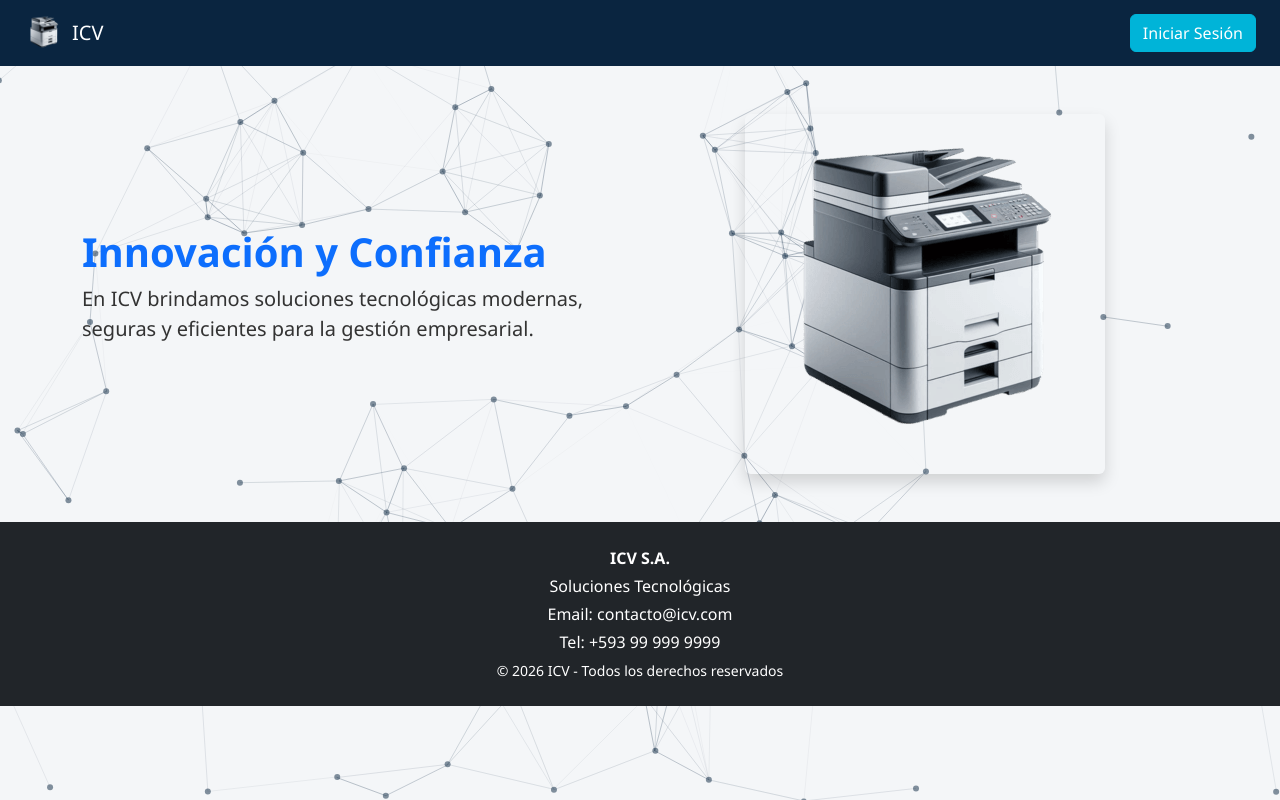
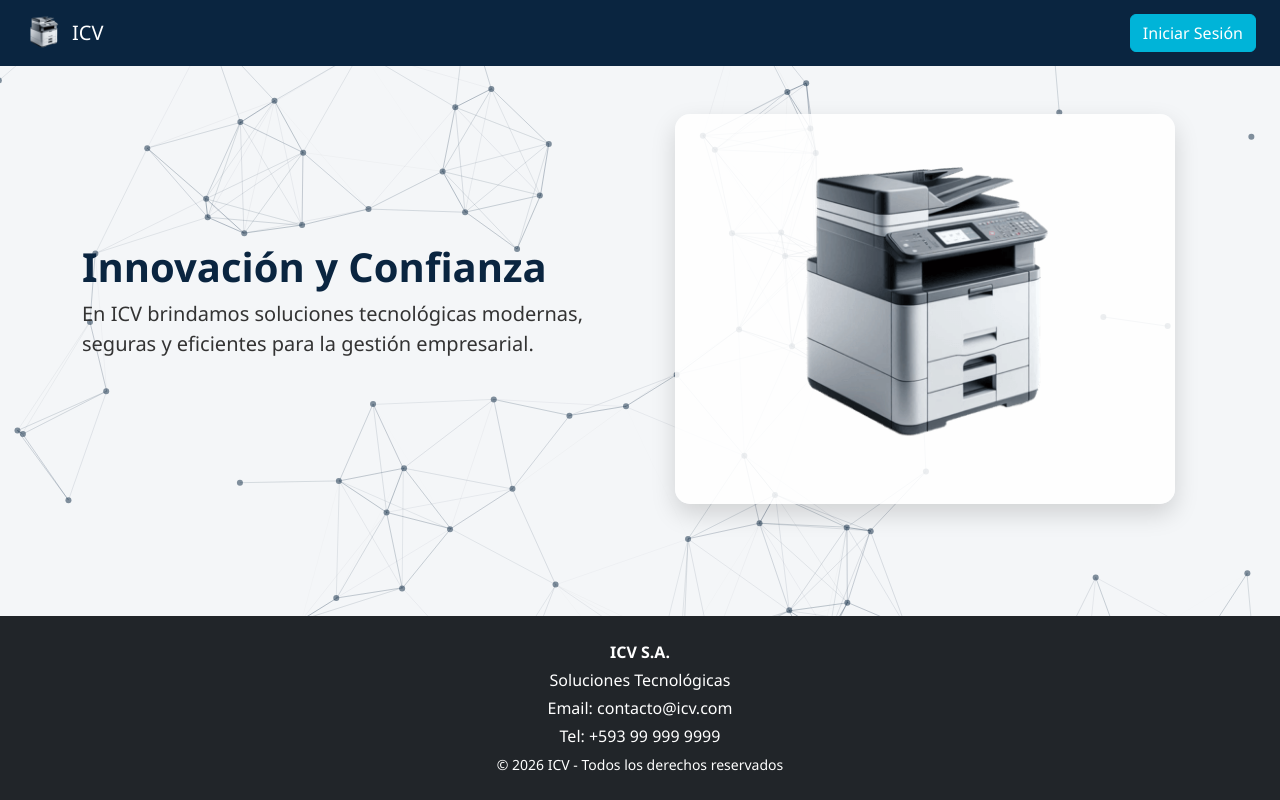
Before and after one commit to Axelzu/EMP_ICV, a PHP site: page / in a window 1280 px wide. Run offline with PHP 8.4, Linux system fonts and the light colour scheme.

Commit message:
arreglos frontend  v 0.5

```diff
--- a/frontend/assets/css/custom.css
+++ b/frontend/assets/css/custom.css
@@ -1,31 +1,41 @@
-/*INDEX*/
-/* Colores y detalles corporativos */
+/* INDEX */
+
+/* Colores corporativos */
 :root {
-    --primary-color: #0A2540; /* azul ICV */
-    --secondary-color: #00B4D8; /* azul claro */
+    --primary-color: #0A2540;
+    --secondary-color: #00B4D8;
 }
 
 body {
     font-family: 'Segoe UI', sans-serif;
     background-color: #f4f6f8;
+    min-height: 100vh;
+    display: flex;
+    flex-direction: column;
 }
 
-/* Contenedor de partículas */
+/* Para que el footer no se mueva */
+section {
+    flex: 1;
+}
+
+/* Fondo partículas */
 #particles-js {
     position: fixed;
     width: 100%;
     height: 100%;
     top: 0;
     left: 0;
-    z-index: -1; /* Fondo detrás del contenido */
+    z-index: -1;
     background: #f4f6f8;
 }
 
-/* Navbar personalizado */
+/* Navbar */
 .navbar {
     background-color: var(--primary-color) !important;
 }
 
+/* Botón */
 .btn-info {
     background-color: var(--secondary-color) !important;
     border-color: var(--secondary-color) !important;
@@ -36,7 +46,7 @@ body {
     border-color: #0096c7 !important;
 }
 
-/* Hero */
+/* Hero texto */
 .hero-text h1 {
     color: var(--primary-color);
 }
@@ -45,9 +55,28 @@ body {
     color: #333;
 }
 
+/* Card bonito del carrusel */
+.hero-card {
+    background: rgba(255, 255, 255, 0.85);
+    padding: 20px;
+    border-radius: 15px;
+    box-shadow: 0px 10px 25px rgba(0, 0, 0, 0.15);
+    max-width: 500px;
+    margin: auto;
+}
+
+/* Imagen tamaño fijo */
+.carousel-img {
+    width: 100%;
+    height: 350px;       /* 🔥 tamaño fijo */
+    object-fit: contain; /* NO se corta */
+    border-radius: 10px;
+}
+
 /* Footer */
 footer {
     background-color: var(--primary-color);
+    margin-top: auto;
 }
 
 
--- a/index.php
+++ b/index.php
@@ -32,18 +32,50 @@
 <!-- HERO -->
 <section class="container my-5">
     <div class="row align-items-center">
+
+        <!-- TEXTO -->
         <div class="col-md-6 hero-text">
-            <h1 class="fw-bold text-primary">Innovación y Confianza</h1>
+            <h1 class="fw-bold">Innovación y Confianza</h1>
             <p class="lead">
                 En ICV brindamos soluciones tecnológicas modernas, seguras
                 y eficientes para la gestión empresarial.
             </p>
         </div>
+
+        <!-- CARRUSEL -->
         <div class="col-md-6 text-center">
-            <img src="frontend/assets/images/foto.png"
-                 class="img-fluid rounded shadow"
-                 alt="Empresa ICV">
+            <div class="hero-card">
+                <div id="heroCarousel"
+                     class="carousel slide carousel-fade"
+                     data-bs-ride="carousel"
+                     data-bs-interval="5000">
+
+                    <div class="carousel-inner">
+
+                        <div class="carousel-item active">
+                            <img src="frontend/assets/images/foto.png"
+                                 class="carousel-img"
+                                 alt="Imagen 1">
+                        </div>
+
+                        <div class="carousel-item">
+                            <img src="frontend/assets/images/foto2.png"
+                                 class="carousel-img"
+                                 alt="Imagen 2">
+                        </div>
+
+                        <div class="carousel-item">
+                            <img src="frontend/assets/images/foto3.png"
+                                 class="carousel-img"
+                                 alt="Imagen 3">
+                        </div>
+
+                    </div>
+
+                </div>
+            </div>
         </div>
+
     </div>
 </section>
 
@@ -69,8 +101,19 @@ particlesJS("particles-js", {
     "shape": { "type": "circle" },
     "opacity": { "value": 0.5 },
     "size": { "value": 3 },
-    "line_linked": { "enable": true, "distance": 150, "color": "#0A2540", "opacity": 0.4, "width": 1 },
-    "move": { "enable": true, "speed": 3, "direction": "none", "out_mode": "out" }
+    "line_linked": {
+        "enable": true,
+        "distance": 150,
+        "color": "#0A2540",
+        "opacity": 0.4,
+        "width": 1
+    },
+    "move": {
+        "enable": true,
+        "speed": 3,
+        "direction": "none",
+        "out_mode": "out"
+    }
   },
   "interactivity": {
     "events": {
```
